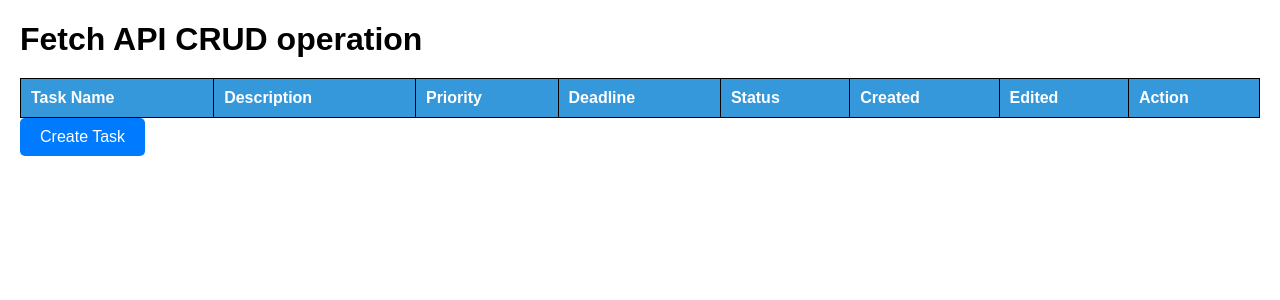
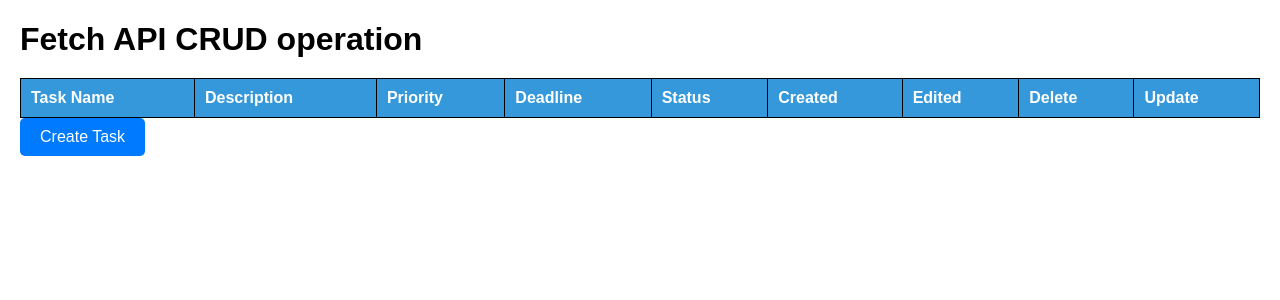
Before and after one commit to radio4444/todolist, a Django app: page /fetchAPI/ in a window 1280 px wide. Shown: the top 300 px of the page. Run offline with Django 5.2, Linux system fonts and the light colour scheme; data comes from the database, SQL or seed files in the repository; both versions use the stored data as it was after the commit; lists and menus that the app fills with data are empty.

Commit message:
Enhanced task management UI with update functionality
Updated fetchAPI-crud.js to:
- Implement form submission handling for updating tasks via Fetch API.
- Added functionality to dynamically create and replace table rows with updated task data.
- Implemented edit buttons for each task row to populate update form fields.

These updates provide a more interactive and efficient task management experience, allowing users to update tasks directly from the UI.

```diff
--- a/todo_app/static/todo_app/js/fetchAPI-crud.js
+++ b/todo_app/static/todo_app/js/fetchAPI-crud.js
@@ -1,97 +1,129 @@
 document.addEventListener('DOMContentLoaded', function () {
-    // Select the container where the table will be placed
     const container = document.getElementById('todolist-container');
     const table = document.createElement('table');
     const headerRow = document.createElement('tr');
     const headers = ['Task Name', 'Description', 'Priority', 'Deadline',
-        'Status', 'Created', 'Edited', 'Action'];
+        'Status', 'Created', 'Edited', 'Delete', 'Update'];
 
-    // Add the head cell
     headers.forEach(header => {
         const th = document.createElement('th');
         th.textContent = header;
         headerRow.append(th);
     });
 
-    // Append the headerRow to the table
     table.append(headerRow);
+    container.append(table);
 
-    // Django Rest endpoint
     const endpoint = '/api/tasks/';
 
-    // fetch the data using Django REST API to view all the tasks
+    fetchTasks();
+
+    function fetchTasks() {
         fetch(endpoint)
             .then(response => {
                 if (response.ok) {
                     return response.json();
                 }
                 throw new Error('Request Failed');
+            })
+            .then(data => {
+                data.forEach(item => {
+                    appendTaskToTable(item);
+                });
+            })
+            .catch(error => console.log(error.message));
+    }
 
-        }, networkError => console.log(networkError.message))
-        .then(data => {
-            // console.table(data);
+    const createTaskButton = document.getElementById('create-task-button');
+    const createTaskFormContainer = document.getElementById('create-task-form-container');
+    const createTaskForm = document.getElementById('create-task-form');
+    const updateTaskFormContainer = document.getElementById('update-task-form-container');
+    const updateTaskForm = document.getElementById('update-task-form');
 
-            // Loop through data, which is an array consists of objects.
-            data.forEach(item => {
-                appendTaskToTable(item)
+    createTaskButton.addEventListener('click', () => {
+        createTaskFormContainer.style.display = 'block';
     });
-        });
-    // Append the table to container
-    container.append(table);
 
-    const createTaskButton = document.getElementById('create-task-button')
-    const createTaskFormContainer = document.getElementById('create-task-form-container')
-    const createTaskForm = document.getElementById('create-task-form')
+    createTaskForm.addEventListener('submit', event => {
+        event.preventDefault();
 
-    createTaskButton.addEventListener('click', ()=>{
-        createTaskFormContainer.style.display = 'block'
-    })
-
-    createTaskForm.addEventListener('submit', event=>{
-        event.preventDefault()
-
-        const formData = new FormData(createTaskForm)
+        const formData = new FormData(createTaskForm);
         const task_detail_data = {
             task_name: formData.get('task_name'),
             description: formData.get('description'),
             priority: formData.get('priority'),
             deadline: formData.get('deadline'),
             status: formData.get('status'),
-        }
+        };
 
         fetch(endpoint, {
             method: 'POST',
             headers: {
-                'Content-type': 'application/json'
+                'Content-type': 'application/json',
             },
-            body: JSON.stringify(task_detail_data)
+            body: JSON.stringify(task_detail_data),
         })
-            .then(response=> {
-                if(response.ok){
-                    return response.json()
+            .then(response => {
+                if (response.ok) {
+                    return response.json();
                 }
                 throw new Error('Failed to create task');
             })
             .then(newTask => {
-                createTaskForm.reset()
-                createTaskFormContainer.style.display = 'none'
-                appendTaskToTable(newTask)
+                createTaskForm.reset();
+                createTaskFormContainer.style.display = 'none';
+                appendTaskToTable(newTask);
             })
-            .catch(error => console.log(error.message))
+            .catch(error => console.log(error.message));
+    });
 
+    updateTaskForm.addEventListener('submit', event => {
+        event.preventDefault();
+
+        const formData = new FormData(updateTaskForm);
+        const task_id = formData.get('task_id');
+        const task_detail_data = {
+            task_name: formData.get('task_name'),
+            description: formData.get('description'),
+            priority: formData.get('priority'),
+            deadline: formData.get('deadline'),
+            status: formData.get('status'),
+        };
+
+        fetch(`${endpoint}${task_id}/`, {
+            method: 'PUT',
+            headers: {
+                'Content-type': 'application/json',
+            },
+            body: JSON.stringify(task_detail_data),
         })
+            .then(response => {
+                if (response.ok) {
+                    return response.json();
+                }
+                throw new Error('Failed to update task');
+            })
+            .then(updatedTask => {
+                const updatedRow = createTaskRow(updatedTask); // Create a new row with updated data
+                const existingRow = table.querySelector(`tr[data-task-id="${task_id}"]`);
+                existingRow.replaceWith(updatedRow); // Replace old row with updated row
 
-    // **Function to delete task**
+                updateTaskForm.reset();
+                updateTaskFormContainer.style.display = 'none';
+            })
+            .catch(error => console.log(error.message));
+    });
+
     function deleteTask(taskId, rowElement) {
         fetch(`${endpoint}${taskId}/`, {
             method: 'DELETE',
             headers: {
                 'Content-Type': 'application/json',
-            }
+            },
         })
             .then(response => {
                 if (response.ok) {
-                    rowElement.remove(); // Remove the row from the table
+                    rowElement.remove();
                 } else {
                     throw new Error('Failed to delete task');
                 }
@@ -100,10 +132,15 @@ document.addEventListener('DOMContentLoaded', function () {
     }
 
     function appendTaskToTable(task_detail) {
+        const rowData = createTaskRow(task_detail);
+        table.append(rowData);
+    }
+
+    function createTaskRow(task_detail) {
         const rowData = document.createElement('tr');
+        rowData.setAttribute('data-task-id', task_detail.id);
 
         const keys = Object.keys(task_detail);
-        // Loop through each property of the object, except id
         keys.forEach(key => {
             if (key !== 'id') {
                 const td = document.createElement('td');
@@ -111,26 +148,56 @@ document.addEventListener('DOMContentLoaded', function () {
                 rowData.append(td);
             }
         });
-        // Create a cell for the delete button to hold the delete button for each task
+
         const deleteCell = document.createElement('td');
-
-        // Create the delete button itself
         const deleteButton = document.createElement('button');
         deleteButton.textContent = 'Delete';
-
+        deleteButton.classList.add('delete-button'); // Add class for identifying delete button
 
         deleteButton.addEventListener('click', function () {
-            //Call the deleteTask function when the delete button is clicked,
-            // passing the current task's ID and its corresponding row element
-            if (confirm(`Are you sure you want to delete "${task_detail['task_name']}"?`)) {
-                deleteTask(task_detail.id, rowData);
+            const taskId = rowData.getAttribute('data-task-id');
+            const taskName = rowData.querySelector('td:first-child').textContent.trim();
+
+            if (confirm(`Are you sure you want to delete "${taskName}"?`)) {
+                deleteTask(taskId, rowData);
             }
         });
 
         deleteCell.append(deleteButton);
         rowData.append(deleteCell);
 
-        table.append(rowData);
+        const editCell = document.createElement('td');
+        const editButton = document.createElement('button');
+        editButton.textContent = 'Edit';
+        editButton.classList.add('edit-button'); // Add class for identifying edit button
 
+        editButton.addEventListener('click', function () {
+            const taskId = rowData.getAttribute('data-task-id');
+            const taskName = rowData.querySelector('td:first-child').textContent.trim();
+
+            document.getElementById('update-task-id').value = taskId;
+            document.getElementById('update-task-name').value = rowData.querySelector('td:nth-child(1)').textContent.trim();
+            document.getElementById('update-description').value = rowData.querySelector('td:nth-child(2)').textContent.trim();
+            document.getElementById('update-priority').value = rowData.querySelector('td:nth-child(3)').textContent.trim();
+            document.getElementById('update-deadline').value = rowData.querySelector('td:nth-child(4)').textContent.trim();
+            document.getElementById('update-status').value = rowData.querySelector('td:nth-child(5)').textContent.trim();
+
+            updateTaskFormContainer.style.display = 'block';
+        });
+
+        editCell.append(editButton);
+        rowData.append(editCell);
+
+        return rowData;
+    }
+
+    table.addEventListener('click', function (event) {
+        const target = event.target;
+
+        if (target.classList.contains('edit-button')) {
+            // Handle edit button click, if needed
+        } else if (target.classList.contains('delete-button')) {
+            // Handle delete button click, if needed
         }
     });
+});
--- a/todo_app/templates/todo_app/fetchAPI-index.html
+++ b/todo_app/templates/todo_app/fetchAPI-index.html
@@ -1,4 +1,4 @@
- <!DOCTYPE html>
+<!DOCTYPE html>
 <html lang="en">
 <head>
     <meta charset="UTF-8">
@@ -22,7 +22,7 @@
             <option value="Medium">Medium</option>
             <option value="High">High</option>
         </select>
-        <input type="datetime-local" id="deadline" name="deadline" placeholder="deadline" required>
+        <input type="datetime-local" id="deadline" name="deadline" placeholder="Deadline" required>
         <select id="status" name="status" required>
             <option value="">Select Status</option>
             <option value="Not started">Not started</option>
@@ -33,5 +33,27 @@
     </form>
 </div>
 
+<div id="update-task-form-container" style="display: none;">
+    <form id="update-task-form">
+        <input type="hidden" id="update-task-id" name="task_id">
+        <input type="text" id="update-task-name" name="task_name" placeholder="Task Name" required>
+        <input type="text" id="update-description" name="description" placeholder="Description" required>
+        <select id="update-priority" name="priority" required>
+            <option value="">Select Priority</option>
+            <option value="Low">Low</option>
+            <option value="Medium">Medium</option>
+            <option value="High">High</option>
+        </select>
+        <input type="datetime-local" id="update-deadline" name="deadline" placeholder="Deadline" required>
+        <select id="update-status" name="status" required>
+            <option value="">Select Status</option>
+            <option value="Not started">Not started</option>
+            <option value="In Progress">In Progress</option>
+            <option value="Complete">Complete</option>
+        </select>
+        <button type="submit">Update Task</button>
+    </form>
+</div>
+
 </body>
 </html>
```
Also changed, not shown: todoItem.sqlite3. Lines whose indentation alone changed are shown as unchanged.
